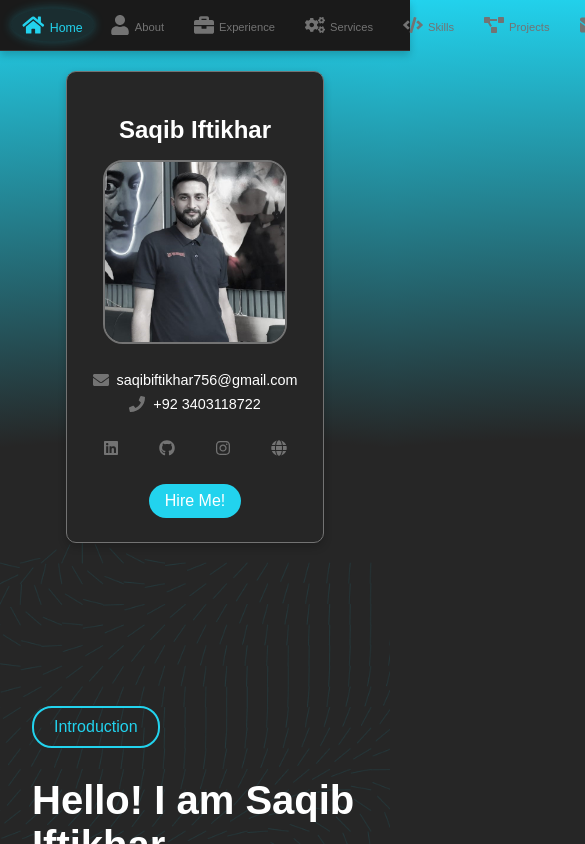
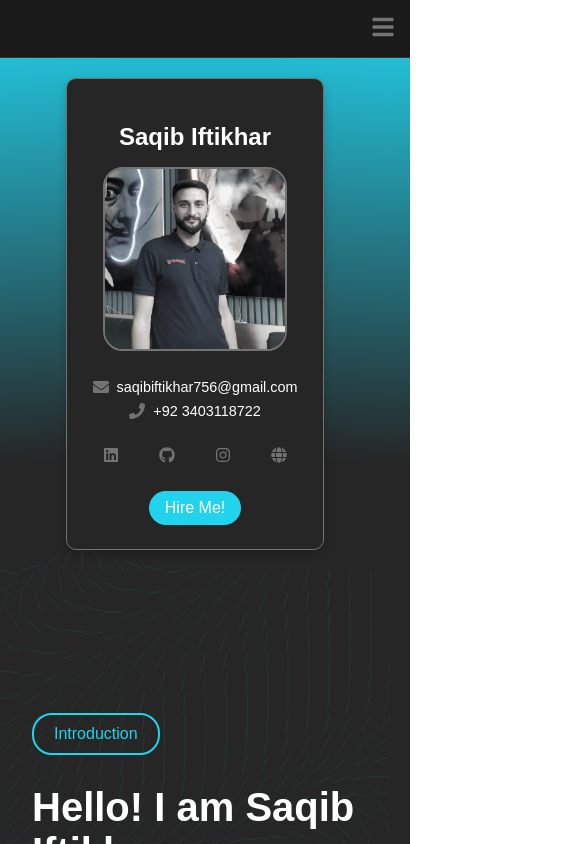
Before and after one commit to saqib1218/saqib-portfolio, a React (Vite) app: page / in a window 390 px wide. Shown: the top 844 px of the page, 585 px wide, since content can reach past the window. Built offline with nearby package versions, Linux system fonts and the light colour scheme.

Commit message:
responsive mobile

```diff
--- a/src/components/Sidebar.jsx
+++ b/src/components/Sidebar.jsx
@@ -7,16 +7,28 @@ import {
   FaCogs,
   FaProjectDiagram,
   FaEnvelope,
+  FaBars,
+  FaTimes
 } from 'react-icons/fa';
 import '../styles/sidebar.css';
 
 const Sidebar = () => {
   const [activeSection, setActiveSection] = useState('home');
   const [isMobile, setIsMobile] = useState(false);
+  const [isSmallMobile, setIsSmallMobile] = useState(false);
+  const [menuOpen, setMenuOpen] = useState(false);
 
   useEffect(() => {
     const handleResize = () => {
-      setIsMobile(window.innerWidth < 1280);
+      const mobile = window.innerWidth < 1280;
+      const smallMobile = window.innerWidth < 720;
+      setIsMobile(mobile);
+      setIsSmallMobile(smallMobile);
+
+      // Close menu when resizing to larger screens
+      if (!smallMobile && menuOpen) {
+        setMenuOpen(false);
+      }
     };
 
     handleResize();
@@ -53,40 +65,201 @@ const Sidebar = () => {
         if (observer) observer.disconnect();
       });
     };
-  }, []);
+  }, [menuOpen]);
+
+  const handleNavClick = (section) => {
+    if (isSmallMobile) {
+      setMenuOpen(false);
+    }
+    setActiveSection(section);
+  };
 
   return (
-    <div className={`sidebar ${isMobile ? 'mobile' : ''}`}>
-      <a href="#home" className={`sidebar-icon ${activeSection === 'home' ? 'active' : ''}`}>
-        <FaHome size={isMobile ? 20 : 24} />
-        {isMobile && <span>Home</span>}
+    <>
+      {isSmallMobile ? (
+        <div className="mobile-nav-container">
+          <button
+            className="hamburger-button"
+            onClick={() => setMenuOpen(!menuOpen)}
+            aria-label="Toggle menu"
+          >
+            {menuOpen ? <FaTimes size={24} /> : <FaBars size={24} />}
+          </button>
+
+          {menuOpen && (
+            <div className="mobile-menu-dropdown">
+              <a
+                href="#home"
+                className={`mobile-menu-item ${activeSection === 'home' ? 'active' : ''}`}
+                onClick={() => handleNavClick('home')}
+              >
+                <FaHome className="mobile-menu-icon" />
+                <span>Home</span>
               </a>
-      <a href="#about" className={`sidebar-icon ${activeSection === 'about' ? 'active' : ''}`}>
-        <FaUser size={isMobile ? 20 : 24} />
-        {isMobile && <span>About</span>}
+              <a
+                href="#about"
+                className={`mobile-menu-item ${activeSection === 'about' ? 'active' : ''}`}
+                onClick={() => handleNavClick('about')}
+              >
+                <FaUser className="mobile-menu-icon" />
+                <span>About</span>
               </a>
-      <a href="#experience" className={`sidebar-icon ${activeSection === 'experience' ? 'active' : ''}`}>
-        <FaBriefcase size={isMobile ? 20 : 24} />
-        {isMobile && <span>Experience</span>}
+              <a
+                href="#experience"
+                className={`mobile-menu-item ${activeSection === 'experience' ? 'active' : ''}`}
+                onClick={() => handleNavClick('experience')}
+              >
+                <FaBriefcase className="mobile-menu-icon" />
+                <span>Experience</span>
               </a>
-      <a href="#services" className={`sidebar-icon ${activeSection === 'services' ? 'active' : ''}`}>
-        <FaCogs size={isMobile ? 20 : 24} />
-        {isMobile && <span>Services</span>}
+              <a
+                href="#services"
+                className={`mobile-menu-item ${activeSection === 'services' ? 'active' : ''}`}
+                onClick={() => handleNavClick('services')}
+              >
+                <FaCogs className="mobile-menu-icon" />
+                <span>Services</span>
               </a>
-      <a href="#skills" className={`sidebar-icon ${activeSection === 'skills' ? 'active' : ''}`}>
-        <FaCode size={isMobile ? 20 : 24} />
-        {isMobile && <span>Skills</span>}
+              <a
+                href="#skills"
+                className={`mobile-menu-item ${activeSection === 'skills' ? 'active' : ''}`}
+                onClick={() => handleNavClick('skills')}
+              >
+                <FaCode className="mobile-menu-icon" />
+                <span>Skills</span>
               </a>
-
-      <a href="#projects" className={`sidebar-icon ${activeSection === 'projects' ? 'active' : ''}`}>
-        <FaProjectDiagram size={isMobile ? 20 : 24} />
-        {isMobile && <span>Projects</span>}
+              <a
+                href="#projects"
+                className={`mobile-menu-item ${activeSection === 'projects' ? 'active' : ''}`}
+                onClick={() => handleNavClick('projects')}
+              >
+                <FaProjectDiagram className="mobile-menu-icon" />
+                <span>Projects</span>
               </a>
-      <a href="#contact" className={`sidebar-icon ${activeSection === 'contact' ? 'active' : ''}`}>
-        <FaEnvelope size={isMobile ? 20 : 24} />
-        {isMobile && <span>Contact</span>}
+              <a
+                href="#contact"
+                className={`mobile-menu-item ${activeSection === 'contact' ? 'active' : ''}`}
+                onClick={() => handleNavClick('contact')}
+              >
+                <FaEnvelope className="mobile-menu-icon" />
+                <span>Contact</span>
               </a>
             </div>
+          )}
+        </div>
+      ) : isMobile ? (
+        <div className="sidebar mobile">
+          <a
+            href="#home"
+            className={`sidebar-icon ${activeSection === 'home' ? 'active' : ''}`}
+            onClick={() => handleNavClick('home')}
+          >
+            <FaHome size={20} />
+            <span>Home</span>
+          </a>
+          <a
+            href="#about"
+            className={`sidebar-icon ${activeSection === 'about' ? 'active' : ''}`}
+            onClick={() => handleNavClick('about')}
+          >
+            <FaUser size={20} />
+            <span>About</span>
+          </a>
+          <a
+            href="#experience"
+            className={`sidebar-icon ${activeSection === 'experience' ? 'active' : ''}`}
+            onClick={() => handleNavClick('experience')}
+          >
+            <FaBriefcase size={20} />
+            <span>Exp</span>
+          </a>
+          <a
+            href="#services"
+            className={`sidebar-icon ${activeSection === 'services' ? 'active' : ''}`}
+            onClick={() => handleNavClick('services')}
+          >
+            <FaCogs size={20} />
+            <span>Services</span>
+          </a>
+          <a
+            href="#skills"
+            className={`sidebar-icon ${activeSection === 'skills' ? 'active' : ''}`}
+            onClick={() => handleNavClick('skills')}
+          >
+            <FaCode size={20} />
+            <span>Skills</span>
+          </a>
+          <a
+            href="#projects"
+            className={`sidebar-icon ${activeSection === 'projects' ? 'active' : ''}`}
+            onClick={() => handleNavClick('projects')}
+          >
+            <FaProjectDiagram size={20} />
+            <span>Projects</span>
+          </a>
+          <a
+            href="#contact"
+            className={`sidebar-icon ${activeSection === 'contact' ? 'active' : ''}`}
+            onClick={() => handleNavClick('contact')}
+          >
+            <FaEnvelope size={20} />
+            <span>Contact</span>
+          </a>
+        </div>
+      ) : (
+        <div className="sidebar">
+          <a
+            href="#home"
+            className={`sidebar-icon ${activeSection === 'home' ? 'active' : ''}`}
+            onClick={() => handleNavClick('home')}
+          >
+            <FaHome size={24} />
+          </a>
+          <a
+            href="#about"
+            className={`sidebar-icon ${activeSection === 'about' ? 'active' : ''}`}
+            onClick={() => handleNavClick('about')}
+          >
+            <FaUser size={24} />
+          </a>
+          <a
+            href="#experience"
+            className={`sidebar-icon ${activeSection === 'experience' ? 'active' : ''}`}
+            onClick={() => handleNavClick('experience')}
+          >
+            <FaBriefcase size={24} />
+          </a>
+          <a
+            href="#services"
+            className={`sidebar-icon ${activeSection === 'services' ? 'active' : ''}`}
+            onClick={() => handleNavClick('services')}
+          >
+            <FaCogs size={24} />
+          </a>
+          <a
+            href="#skills"
+            className={`sidebar-icon ${activeSection === 'skills' ? 'active' : ''}`}
+            onClick={() => handleNavClick('skills')}
+          >
+            <FaCode size={24} />
+          </a>
+          <a
+            href="#projects"
+            className={`sidebar-icon ${activeSection === 'projects' ? 'active' : ''}`}
+            onClick={() => handleNavClick('projects')}
+          >
+            <FaProjectDiagram size={24} />
+          </a>
+          <a
+            href="#contact"
+            className={`sidebar-icon ${activeSection === 'contact' ? 'active' : ''}`}
+            onClick={() => handleNavClick('contact')}
+          >
+            <FaEnvelope size={24} />
+          </a>
+        </div>
+      )}
+    </>
   );
 };
 
--- a/src/styles/profileCard.css
+++ b/src/styles/profileCard.css
@@ -98,6 +98,7 @@
     top: 0;
     width: fit-content;
 
+
     margin: 0 auto;
   }
   .hire-me-button {
--- a/src/styles/services.css
+++ b/src/styles/services.css
@@ -98,3 +98,15 @@
   color: grey;
   line-height: 1.6;
 }
+@media (max-width: 1279px) {
+  .services-cards {
+    display: flex;
+    flex-wrap: wrap;
+  }
+
+  .Services_row{
+    display: flex;
+    flex-direction: column;
+  }
+
+}
--- a/src/styles/sidebar.css
+++ b/src/styles/sidebar.css
@@ -1,4 +1,4 @@
-/* Desktop Styles */
+/* Base Sidebar Styles */
 .sidebar {
   position: fixed;
   top: 50%;
@@ -52,11 +52,11 @@
   box-shadow: 0 0 10px rgba(34, 211, 238, 0.3);
 }
 
-/* Mobile Styles */
+/* Medium Mobile (1280px to 720px) */
 @media (max-width: 1279px) {
-  .sidebar {
+  .sidebar.mobile {
     position: sticky;
-    top: 70px;
+   top: 0;
     right: 0;
     width: 100%;
     height: auto;
@@ -68,9 +68,10 @@
     border: none;
     border-bottom: 1px solid #333;
     transform: none;
+    margin-bottom: 20px;
   }
 
-  .sidebar-icon {
+  .sidebar.mobile .sidebar-icon {
     margin: 0 5px;
     width: auto;
     height: auto;
@@ -79,12 +80,84 @@
     gap: 5px;
   }
 
-  .sidebar-icon span {
+  .sidebar.mobile .sidebar-icon span {
     display: inline;
+  }
+}
+
+/* Small Mobile (< 720px) */
+@media (max-width: 719px) {
+  .mobile-nav-container {
+    position: sticky;
+    top: 0;
+    width: 100%;
+    background-color: #1a1a1a;
+    padding: 10px;
+    z-index: 1000;
+    display: flex;
+    justify-content: flex-end;
+    border-bottom: 1px solid #333;
+    margin-bottom: 20px;
+  }
+
+  .hamburger-button {
+    background: transparent;
+    border: none;
+    color: #737373;
+    cursor: pointer;
+    padding: 5px;
+    transition: all 0.3s ease;
+  }
+
+  .hamburger-button:hover {
+    color: #22D3EE;
+  }
+
+  .mobile-menu-dropdown {
+    position: absolute;
+    top: 100%;
+    right: 0;
+    width: 100%;
+    background-color: #262626;
+    border-bottom: 1px solid #333;
+    z-index: 999;
+    display: flex;
+    flex-direction: column;
+    animation: slideDown 0.3s ease-out;
+  }
+
+  @keyframes slideDown {
+    from {
+      transform: translateY(-20px);
+      opacity: 0;
+    }
+    to {
+      transform: translateY(0);
+      opacity: 1;
+    }
+  }
+
+  .mobile-menu-item {
+    display: flex;
+    align-items: center;
+    padding: 15px 20px;
+    color: #737373;
+    text-decoration: none;
+    transition: all 0.3s ease;
+  }
+
+  .mobile-menu-item:hover,
+  .mobile-menu-item.active {
+    color: #22D3EE;
+    background-color: rgba(34, 211, 238, 0.1);
+  }
+
+  .mobile-menu-icon {
+    margin-right: 10px;
+    font-size: 1rem;
   }
 
   .sidebar.mobile {
-    top: 0px; /* Below profile card */
-    margin-bottom: 20px;
+    display: none;
   }
 }
```
Lines whose indentation alone changed are shown as unchanged.
